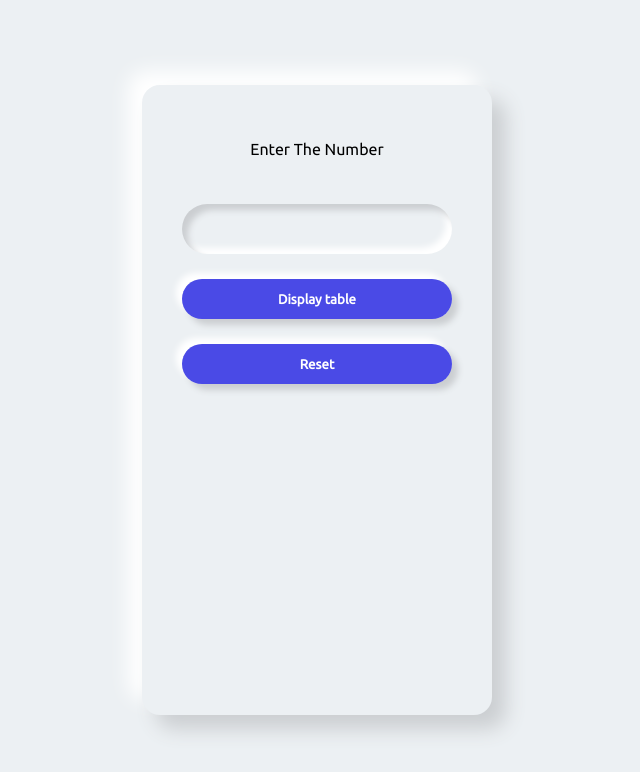
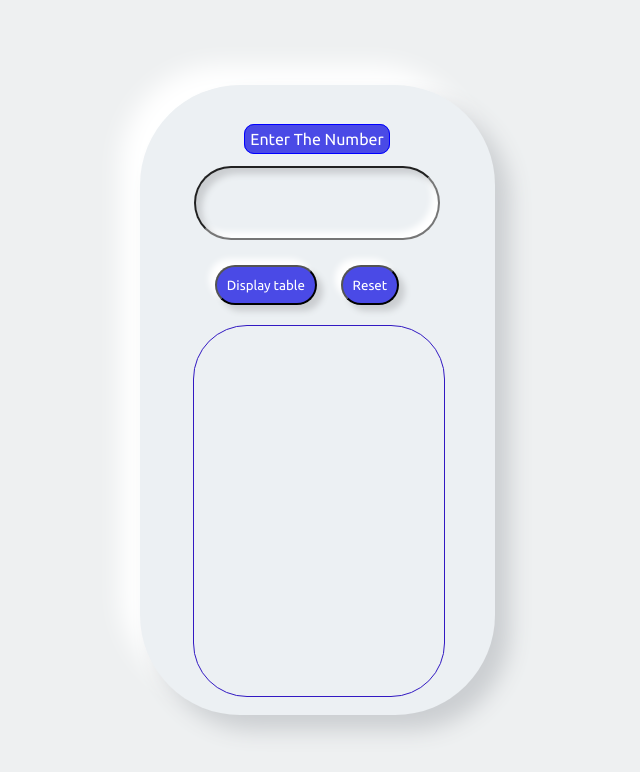
Before and after one commit to iSubhamSingh/MultiplicationTable, a plain HTML site: page index.html in a window 1280 px wide. Shown: the whole page, without its empty margins (323-963 px from the left). Drawn offline with Linux system fonts and the light colour scheme.

Commit message:
Update style.css

```diff
--- a/style.css
+++ b/style.css
@@ -8,60 +8,25 @@ body {
   margin: 0;
   width: 100vw;
   height: 100vh;
-  background: #ecf0f3;
+  background: #eef0f1;
   display: flex;
   align-items: center;
   text-align: center;
   justify-content: center;
   place-items: center;
-  overflow: hidden;
-  font-family: poppins;
+
 }
 
 .container {
   position: relative;
-  width: 350px;
+  width: 355px;
   height: 630px;
-  padding: 40px;
+  padding: 45px;
   box-sizing: border-box;
   background: #ecf0f3;
-  box-shadow: 14px 14px 20px #cbced1, -14px -14px 20px white;
-  border-radius: 18px;
+  box-shadow: 15px 15px 22px #cbced1, -20px -20px 24px white;
+  border-radius: 100px;
 }
-
-.logo {
-  height: 100px;
-  width: 100px;
-  background: url("https://thumbs.dreamstime.com/z/plus-sign-icon-neon-style-can-be-used-web-logo-mobile-app-ui-ux-black-background-146965637.jpg");
-  background-size: 104px;
-  margin: auto;
-  border-radius: 50%;
-  box-sizing: border-box;
-  box-shadow: 7px 7px 10px #cbced1, -7px -7px 10px white;
-}
-
-
-
-.inputs {
-  text-align: left;
-  margin-top: 30px;
-}
-
-
-label, input, button {
-  display: block;
-  width: 100%;
-  padding: 0;
-  border: none;
-  outline: none;
-  box-sizing: border-box;
-}
-
-label {
-  margin-bottom: 10px;
-  margin-top: 15px;
-}
-
 
 
 input {
@@ -74,16 +39,33 @@ input {
   box-shadow: inset 6px 6px 6px #cbced1, inset -6px -6px 6px white;
 }
 
+label{
+    border: 1px solid blue;
+    border-radius: 10px;
+    padding: 5px;
+    background-color: #3434e5e0;
+    color: white;
+}
+
 button {
   color: white;
   margin-top: 25px;
+  margin-right: 20px;
+  padding: 10px;
   background: #3434e5e0;
   height: 40px;
   border-radius: 20px;
   cursor: pointer;
-  font-weight: 900;
   box-shadow: 6px 6px 6px #cbced1, -6px -6px 6px white;
-  transition: 0.5s;
+}
+
+#result{
+    border: 0.5px solid rgb(50, 25, 194);
+    border-radius: 54px;
+    height: 370px;
+    width: 250px;
+    margin-top: 20px;
+    margin-left: 8px;
 }
 
 button:hover {
```
